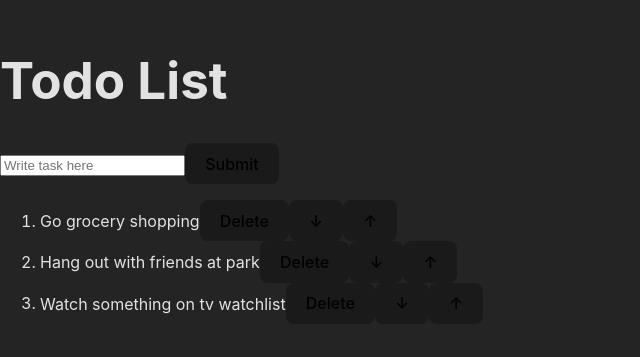
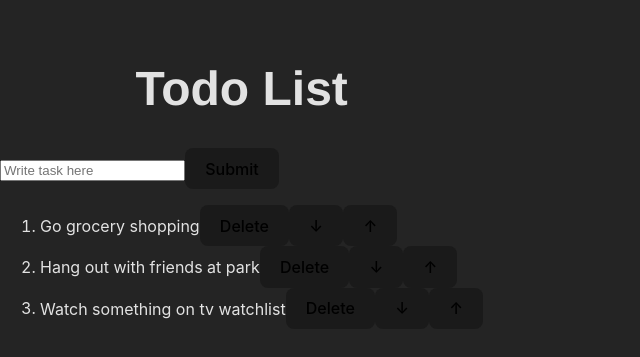
Before and after one commit to abigeez/320-building-todo-list-lab, a React (Vite) app in the folder todo-list/: page / in a window 1280 px wide. Shown: the part 221-578 px from the top of the page, without its empty margins (0-640 px from the left). Built offline with nearby package versions, Linux system fonts and the light colour scheme.

Commit message:
modifying CSS

```diff
--- a/todo-list/src/index.css
+++ b/todo-list/src/index.css
@@ -31,7 +31,7 @@ body {
 }
 
 h1 {
-  font-size: 3.2em;
+  font-size: 3em;
   line-height: 1.1;
 }
 
@@ -53,3 +53,9 @@ button:focus,
 button:focus-visible {
   outline: 4px auto -webkit-focus-ring-color;
 }
+
+.to-do-list{
+  font-family:'Franklin Gothic Medium', 'Arial Narrow', Arial, sans-serif;
+  text-align: center;
+  margin-top:50px;
+}
```
